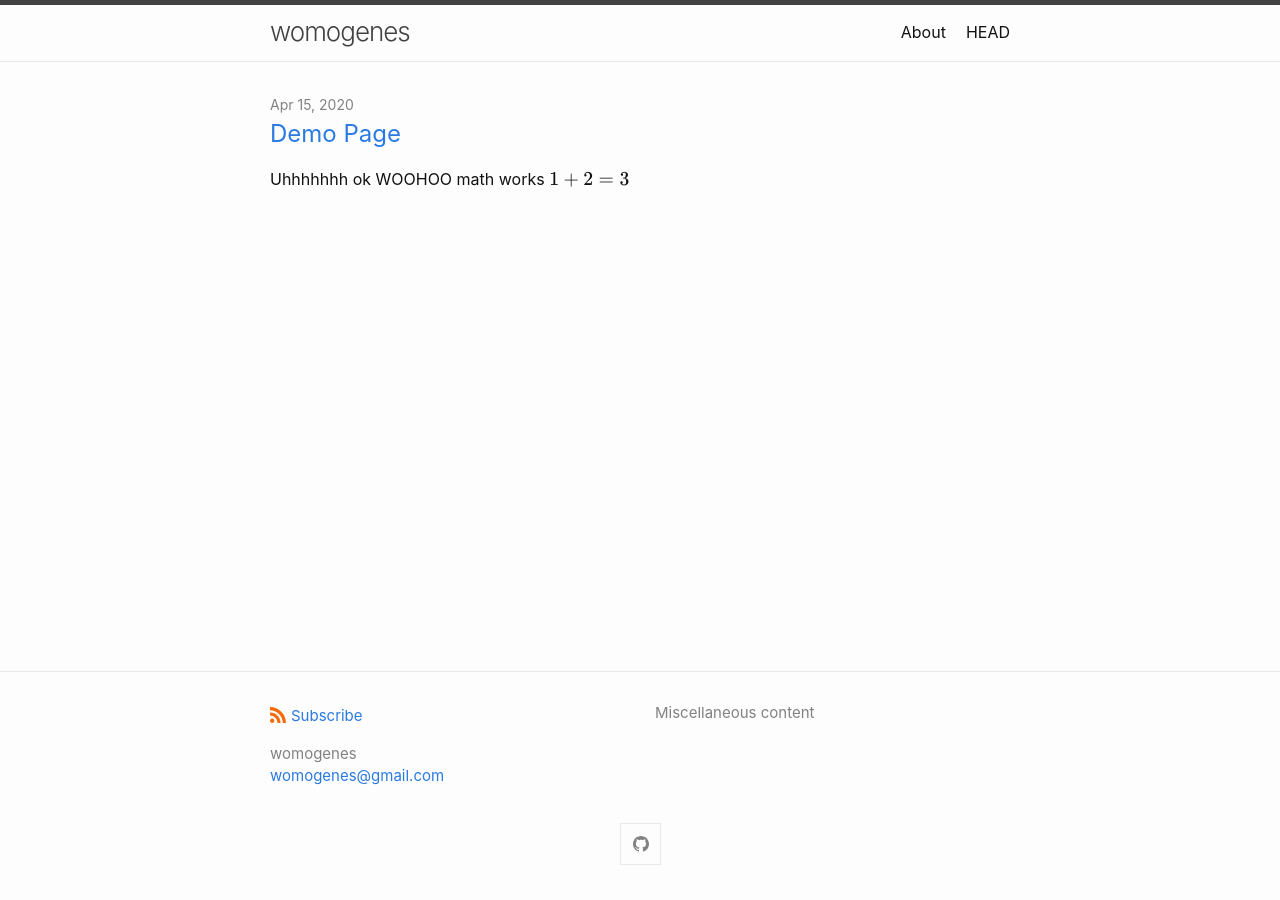
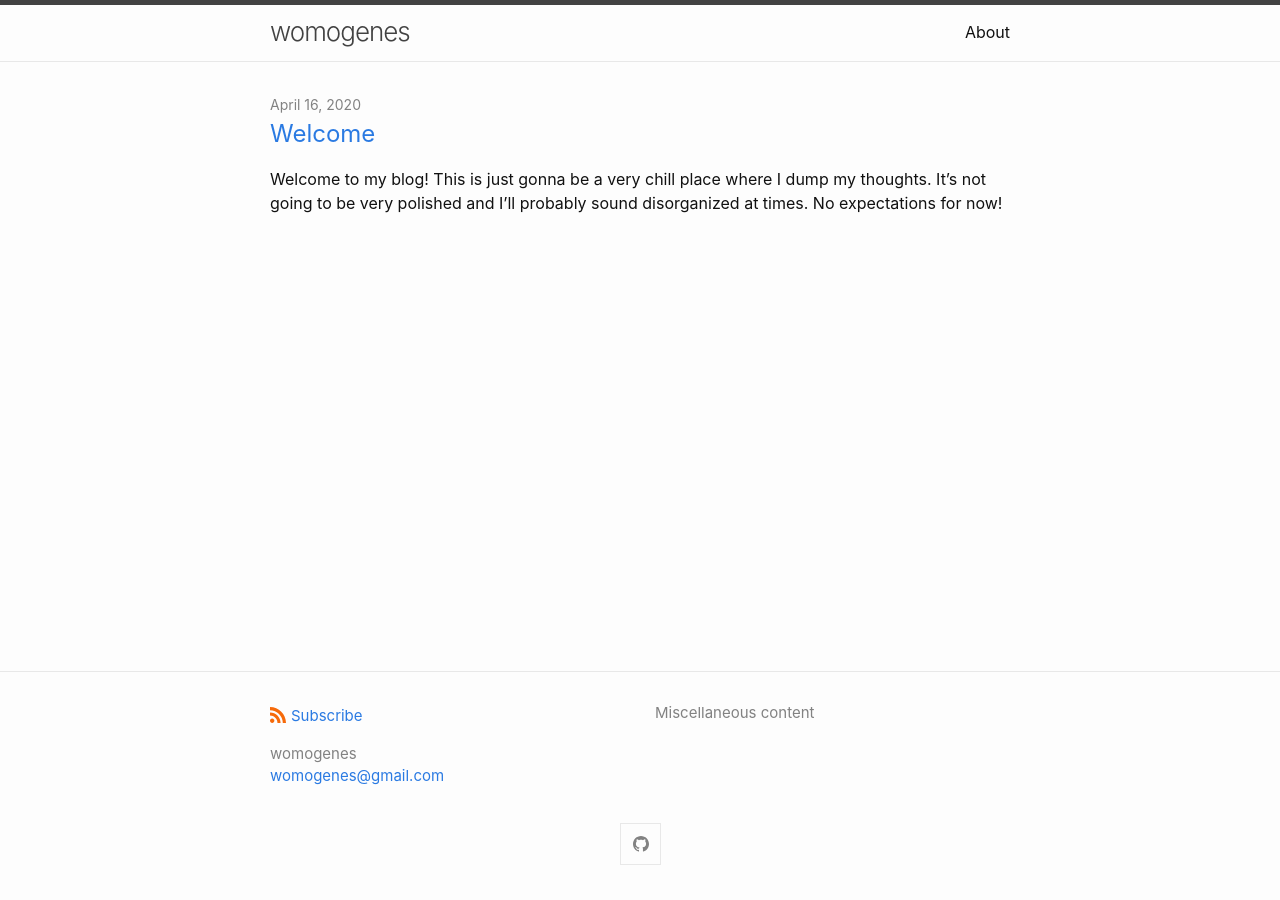
Before and after one commit to womogenes/blog, a Jekyll site: the page built from index.md, in a window 1280 px wide. Built offline with Jekyll 4.4.1, drawn with Linux system fonts in a browser that asks for light colours; part of the change alters nothing that is shown.

Commit message:
Write first post

```diff
--- a/History.markdown
+++ /dev/null
@@ -1,239 +0,0 @@
-## HEAD
-
-### Documentation
-
-  * Forward port v2.5.1 release (#399)
-  * Docs: remove Google+ (#373)
-  * Update README section on adding favicons to site (#438)
-
-### Minor Enhancements
-
-  * Add Keybase to social links (#400)
-  * Solarized skins (#404)
-  * Add a placeholder of favicons (#433)
-  * fix: make page.list_title optional (#303)
-  * Add stackoverflow to social media list (#443)
-  * Add social support for dev.to (#410)
-  * Add GitLab to social (#352)
-  * Support mutiple authors on post layout (#348)
-  * Re-implement site footer markup and styles (#448)
-  * Support pagination through posts in home layout (#450)
-  * Show the last modified date of posts (#432)
-  * Set margins of hr to improve readability (#461)
-  * Export a variable to let users to custom the font family of code (#462)
-  * Set margin-bottom of pagination (#458)
-  * Adjust margins of headings to make sections clear (#467)
-  * Rename favicons.html to custom-head.html (#468)
-  * Remove RSS icon from the social media list (#470)
-  * Improve the readablility of blockquotes (#481)
-  * Extract more color rules into skins (#452)
-  * Introduce &#34;Dark Minima&#34; skin (#335)
-
-### Major Enhancements
-
-  * Allow skins to be defined and customized easily (#336)
-  * Drop support for scalar &#39;author&#39; configuration (#384)
-  * Place skins in `minima/skins` to clarify purpose (#479)
-
-### Bug Fixes
-
-  * Add missing rel=me attributes to social links (#386)
-  * Set the border radius of highlight (#426)
-  * Removed unnecessary whitespace-controls (#390)
-  * fix: overflow auto for tables (#296)
-  *  Add `overflow-wrap: break-word` to body tag (#321)
-  * Use &#34;rem&#34; unit in relative-font-size mixin (#436)
-  * Assign static value to variable outside forloop (#437)
-  * Add font-size styles for elements h5 and h6 (#441)
-  * Stop prefixing CSS calc with `-webkit-` (#445)
-  * Improve readability of post titles with diacritics (#449)
-  * Fix a bug of incorrect parsing of page.modified_date (#455)
-  * Specify the font size of the root element (#485)
-
-### Development Fixes
-
-  * Ignore .jekyll-cache (#439)
-  * Clean up and optimize .gitignore (#475)
-  * [chore] Normalize Travis CI builds (#480)
-  * chore(deps): bump Ruby version (#510)
-  * Conditionally load GFM-parser gem in CI builds (#535)
-
-## 2.5.1
-
-### Minor Enhancements
-
-  * Allow use and testing with Jekyll 4.x (#398)
-
-### Bug Fixes
-
-  * Footer overlapping issue (Support Microsoft Explorer 11) (#248)
-  * Update multiline config comment. (#346)
-
-### Development Fixes
-
-  * remove deprecated `sudo: false` in .travis.yml (#347)
-
-## 2.5.0
-
-### Bug Fixes
-
-  * Add `jekyll-feed` plugin in config (#228)
-
-### Minor Enhancements
-
-  * Stick footer for short posts (#223)
-  * Consolidate trigger SVG paths (#148)
-
-## 2.4.1
-
-### Bug Fixes
-
-  * Reintroduce removed social includes for backwards compatibility (#217)
-
-## 2.4.0
-
-### Minor Enhancements
-
-  * Add better system fonts (#205)
-  * Remove whitespace due to Liquid tags in generated HTML (#202)
-  * Adding Mastodon to the social networks (#198)
-
-### Bug Fixes
-
-  * social icons should resolve baseurl properly (#201)
-  * fix: styling main element in IE 11 (#199)
-
-### Documentation
-
-  * Improve thw wording in index.md (#175)
-  * Update config description comment (#203)
-
-## 2.3.0
-
-  * Add option to show excerpts on the homepage (#90)
-  * Handle RSS feed with jekyll-feed (#183)
-  * Test build with Ruby 2.4 on CI (#184)
-  * Document how to customize navigation links (#192)
-
-## 2.2.1
-
-  * Revert social_sites hash for retrocompatibility (#190)
-
-## 2.2.0
-
-### Minor Enhancements
-
-  * handling content outside of posts (#88)
-  * Add default table styles (#144)
-  * Add `jekyll-seo-tag` dependency (#139)
-  * Add Microformats markup (#160)
-  * Add more social links (#141)
-
-### Documentation
-
-  * Docs: clarification about page title (#142)
-
-## 2.1.1 / 2017-04-13
-
-### Minor Enhancements
-
-  * Close #55: Improve mobile user experience (#62)
-  * Remove incomplete status from spec summary (#63)
-  * Use date_format if set in configuration (#70)
-  * Corrected misspelled word (#72)
-  * Scale headings relative to base-font-size (#78)
-  * Remove 2.0 post-install message (#82)
-  * Fixes #115 - Only include the nav tag if there are pages to be displayed in the menu (#116)
-  * Fixes #80, #106. Make the hamburger work with pure CSS. (#111)
-  * add `header_pages` config to link only specific files in header (#52)
-  * More easily customizable CSS (#117)
-  * Use relative size for fonts and line-height (#103)
-  * Add 404 page from jekyll `master` (#121)
-
-### Development Fixes
-
-  * Remove duplicate .sass-cache  (#71)
-  * Demo minima on GitHub Pages (#76)
-  * Remove the Rakefile (#118)
-
-### Documentation
-
-  * Update README with theme content description (#91)
-  * Update default local URL (#120)
-
-## 2.1.0 / 2016-11-15
-
-### Minor Enhancements
-
-  * Update gemspec to require at least Jekyll 3.3 (#59)
-  * Use `absolute_url` filter for disqus (#66)
-  * replace `example/index.html` with `example/index.md` (#58)
-
-### Development Fixes
-
-  * Example should require Jekyll 3.3 (#61)
-
-## 2.0.0 / 2016-10-06
-
-### Minor Enhancements
-
-  * priority to site.url when site.github.url is available (#46)
-  * Move contents of the index.html page to the 'home' layout (#48)
-  * Use  new `absolute_url` and `relative_url` filters in minima (#57)
-
-### Development Fixes
-
-  * Use standardized tab size of 2 spaces (#44)
-
-### Major Enhancements
-
-  * move `css/` directory from jekyll into `assets/` (#43)
-
-### Bug Fixes
-
-  * Fix html proofer errors (#49)
-  * Update gem regex to include new `assets` directory (#54)
-
-## 1.2.0 / 2016-09-12
-
-### Minor Enhancements
-
-  * Look to site.url when available (#35)
-
-### Documentation
-
-  * Move instruction for CSS in install section (#37)
-
-## 1.1.0 / 2016-09-07
-
-### Major Enhancements
-
-  * Add support to Disqus (#21)
-  * Google analytics support (#26)
-  * Look for `site.github.url` if it exists (#25)
-
-### Minor Enhancements
-
-  * Fixed Flash Of Unstyled SVG (#12)
-  * Added "author" in footer instead of double title (#22)
-
-### Documentation
-
-  * Document how to link to the theme styles (#18)
-  * Update Example to resemble Default site (#24)
-
-### Development Enhancements
-
-  * Use upstream gemspec file matcher (#9)
-  * Fix gemspec regex (#31)
-  * Add Travis and a basic smoke test (#33)
-
-## 1.0.1 / 2016-07-28
-
-  * include `_layouts`, `_includes`, and `_sass` dir in gem (#6)
-
-## 1.0.0 / 2016-07-27
-
-  * default layout: html `lang` attribute should allow user customization (#3)
-  * Use `normalize_whitespace` filter for meta description (#4)
-  * Fix repo's URL in contributing (#5)
--- a/_config.yml
+++ b/_config.yml
@@ -9,10 +9,18 @@ baseurl: "/blog"
 
 show_excerpts: true # set to true to show excerpts on the homepage
 
+defaults:
+  -
+    scope:
+      path: "" # an empty string here means all files in the project
+      type: "posts" # previously `post` in Jekyll 2.2.
+    values:
+      author: "William"
+
 # Minima date format
 # refer to https://shopify.github.io/liquid/filters/date/ if you want to customize this
 minima:
-  date_format: "%b %-d, %Y"
+  date_format: "%B %-d, %Y"
 
   # generate social links in footer
   social_links:
@@ -49,11 +57,12 @@ minima:
 
 # If you want to link only specific pages in your header, uncomment
 # this and add the path to the pages in order as they should show up
-#header_pages:
-# - about.md
+header_pages:
+ - about.md
 
 # Build settings
 theme: minima
+markdown: kramdown
 
 plugins:
  - jekyll-feed
--- a/_layouts/default.html
+++ b/_layouts/default.html
@@ -19,6 +19,7 @@
 
 </html>
 
+<!-- Mathjax -->
 <script type="text/javascript">
   window.MathJax = {
     tex: {
--- a/_posts/2020-04-15-demo-page.md
+++ /dev/null
@@ -1,6 +0,0 @@
----
-layout: post
----
-
-Uhhhhhhh ok
-WOOHOO math works $1 + 2 = 3$
--- /dev/null
+++ b/_posts/2020-04-16-welcome.md
@@ -0,0 +1,38 @@
+---
+layout: post
+title: Welcome
+---
+
+Welcome to my blog! This is just gonna be a very chill place where I dump my thoughts. It's not going to be very polished and I'll probably sound disorganized at times. No expectations for now!
+
+## Motivation
+
+My motivation for creating this was partly because I wanted to test out Jekyll and see what that's all about—turns out it's super easy to use and not that exciting. But I did have to set up Mathjax so I can write these cool equations:
+
+$$
+\int_0^{\infty}e^{-x^2}dx = \sqrt{\pi}
+$$
+
+Very epic. It turns out Mathjax wasn't that hard to add either. But now I can write about mathematics in this blog!
+
+Another thing was that I've discovered [Wait But Why](https://www.waitbutwhy.com) recently and have been spending too much time reading their posts. This probably means I'll end up writing like Tim Urban for a while, which is pretty cringy so I'll try to avoid that.
+
+I'll have to convince myself that this blog is worth updating so it doesn't end up as something with 3 posts. I'd like to avoid looking back on this in the future and feeling bad that it's inactive.
+
+That being said, right now I anticipate this to be something I come back to every week or so to rant. Low stakes, no pressure. Not a lot of people are going to read this anyway right? I think about all the blogs that must have such interesting content and I feel bad for not reading those. But for now this is going to be low-quality and I hope I don't spend too much time on it.
+
+(Also this is how I can justify working on my blog instead of making videos.)
+
+Slowly over time, I guess my writing'll become more organized and more appealing to read, 'cause nobody wants to read someone else's stream of consciousness.
+
+As I write this, I also realize just how **satisfying** writing this is. Typora is so clean and minimalist, and the generated site is so clean and minimalist. It's so deliciously clean and minimalist! And I can edit the styles 'cause I know css. 😎
+
+## Tools
+
+I guess I should talk a bit about the tools I'm using. My tech stack is [Jekyll](https://jekyllrb.com/) for the static site generator, [Github Pages](https://pages.github.com/), for the hosting, and [Mathjax](https://www.mathjax.org/), for the math rendering.
+
+For now, my tools are [Typora](https://typora.io/) for writing and vscode for editing the code and doing git.
+
+<br>
+
+And that's it for now! I plan to write something else soon.
--- a/_sass/minima/custom-styles.scss
+++ b/_sass/minima/custom-styles.scss
@@ -1,2 +1,6 @@
 // Placeholder to allow defining custom styles that override everything else.
 // (Use `_sass/minima/custom-variables.scss` to override variable defaults)
+
+.post-content h2 {
+  margin-top: 20px;
+}
--- a/about.md
+++ b/about.md
@@ -4,7 +4,7 @@ title: About
 permalink: /about/
 ---
 
-Hey, I'm William! This is a collection of my thoughts.
+Hey, I'm William! This is a collection of my thoughts. Check out the [welcome post]({% post_url 2020-04-16-welcome %}) for more info.
 
 ## Contact
 
```
Also changed, not shown: screenshot.png (deleted).
